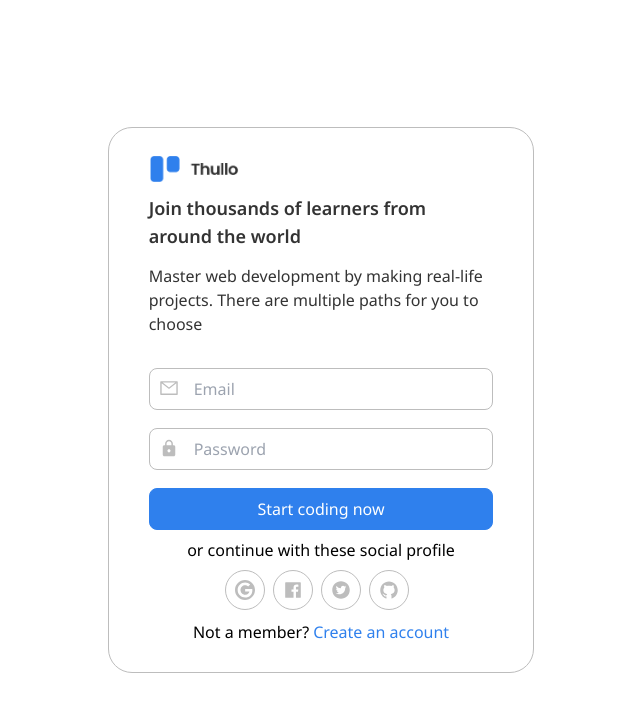
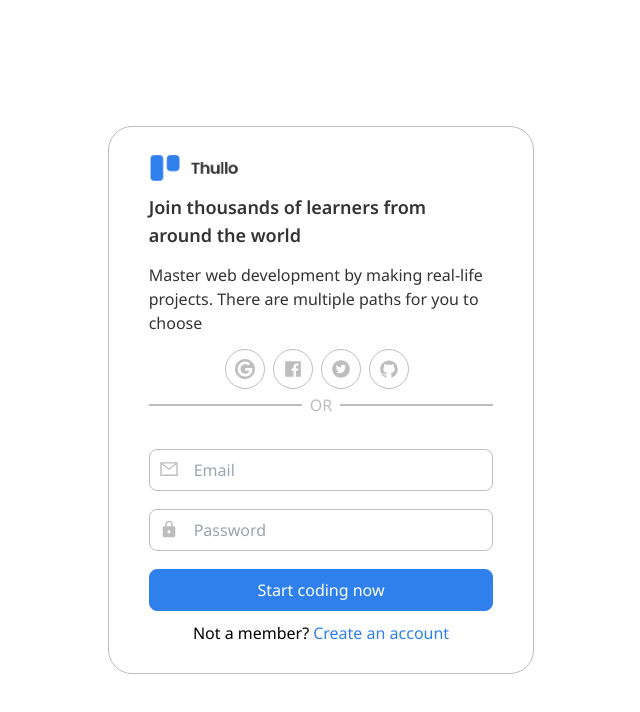
Before and after one commit to whalewalker/thullo-web, a React (Create React App) app: page /login in a window 1280 px wide. Shown: the top 712 px of the page, without its empty margins (319-959 px from the left). Built offline with nearby package versions, Linux system fonts and the light colour scheme.

Commit message:
THULLO-39-Implement-the-login-page: changed the position of the media logos

```diff
--- a/src/components/AuthSection/AuthSection.tsx
+++ b/src/components/AuthSection/AuthSection.tsx
@@ -8,7 +8,7 @@ const AuthSection = () => {
   const location: { pathname: string } = useLocation();
 
   return (
-    <section className="flex justify-center items-center h-screen">
+    <section className="flex justify-center items-center py-5 min-h-screen ">
       <div className="w-1/3 border border-color-border rounded-3xl px-10 py-7 sm:w-full sm:border-0  lg:p-6 md:w-3/5 lg:w-1/2 xl:w-2/5">
         <img
           src={ThulloLogo}
@@ -24,15 +24,15 @@ const AuthSection = () => {
             multiple paths for you to choose
           </p>
         </div>
+        <MediaIcons />
+        <p className="mb-3 mt-1 after:content-[''] before:content-[''] flex after:flex-1 before:flex-1  after:border-b-2 before:border-b-2  after:m-auto before:m-auto  after:ml-2 before:mr-2 text-color-border border-color-border">
+          OR
+        </p>
         {location.pathname.slice(1) === "login" ? (
           <LoginForm />
         ) : (
           <SignUpForm />
         )}
-        <p className="text-center my-2 md:my-6 xl:my-4">
-          or continue with these social profile
-        </p>
-        <MediaIcons />
         <p className="mt-2.5 text-center md:mt-6 xl:mt-4">
           {location.pathname.slice(1) === "login"
             ? "Not a member?"
```
